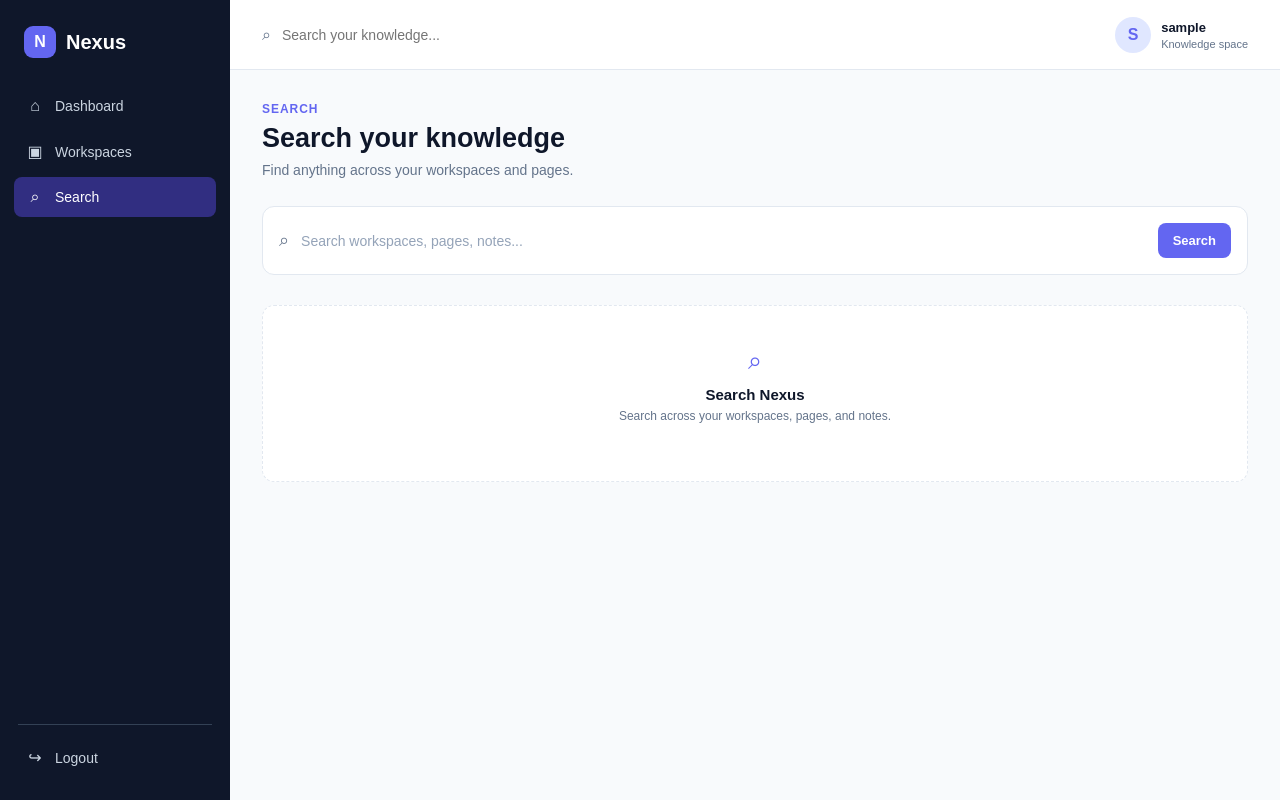
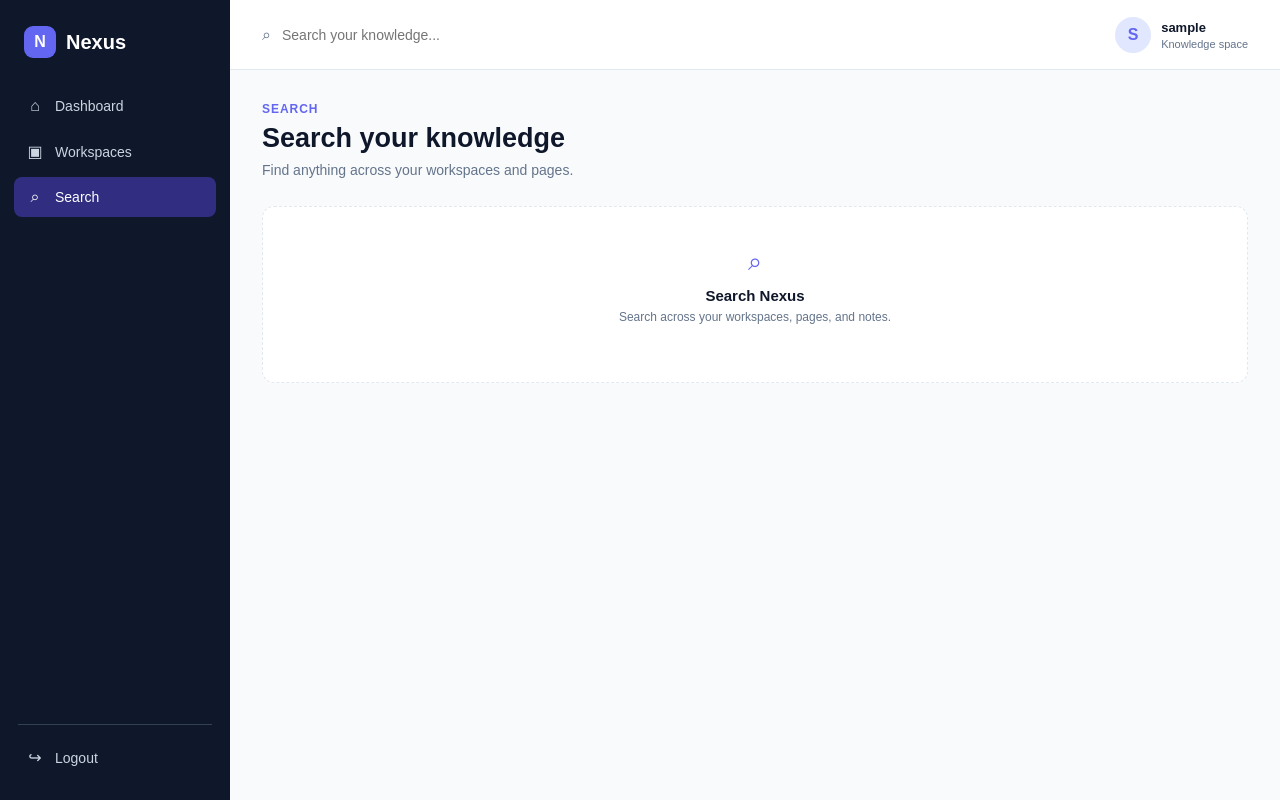
Before and after one commit to hindugourishetti3-cell/Nexus, a Flask app: page /search in a window 1280 px wide. Run offline with Flask 3, Linux system fonts and the light colour scheme; the visitor is signed in with stand-in values (Sample User, id 1).

Commit message:
Refine search interface

```diff
--- a/app/static/css/style.css
+++ b/app/static/css/style.css
@@ -742,38 +742,9 @@ a {
 .page-footer {
     margin-top: 18px;
 }
-/* Search */
 
-.search-panel {
-    background: white;
-    border: 1px solid var(--border);
-    border-radius: 12px;
-    padding: 16px;
-    margin-bottom: 30px;
-}
 
-.search-form {
-    display: flex;
-    align-items: center;
-    gap: 10px;
-}
 
-.search-form-icon {
-    color: var(--secondary);
-    font-size: 18px;
-}
-
-.search-form input {
-    flex: 1;
-    border: none;
-    outline: none;
-    font-size: 14px;
-    color: var(--text);
-}
-
-.search-form input::placeholder {
-    color: #94a3b8;
-}
 
 .result-count {
     min-width: 28px;
--- a/app/templates/search.html
+++ b/app/templates/search.html
@@ -147,38 +147,7 @@
             </div>
 
 
-            <!-- Large Search Box -->
 
-            <section class="search-panel">
-
-                <form
-                    method="GET"
-                    action="{{ url_for('workspace.search') }}"
-                    class="search-form"
-                >
-
-                    <span class="search-form-icon">
-                        ⌕
-                    </span>
-
-                    <input
-                        type="text"
-                        name="q"
-                        value="{{ query }}"
-                        placeholder="Search workspaces, pages, notes..."
-                        autofocus
-                    >
-
-                    <button
-                        type="submit"
-                        class="primary-button"
-                    >
-                        Search
-                    </button>
-
-                </form>
-
-            </section>
 
 
             {% if query %}
```
